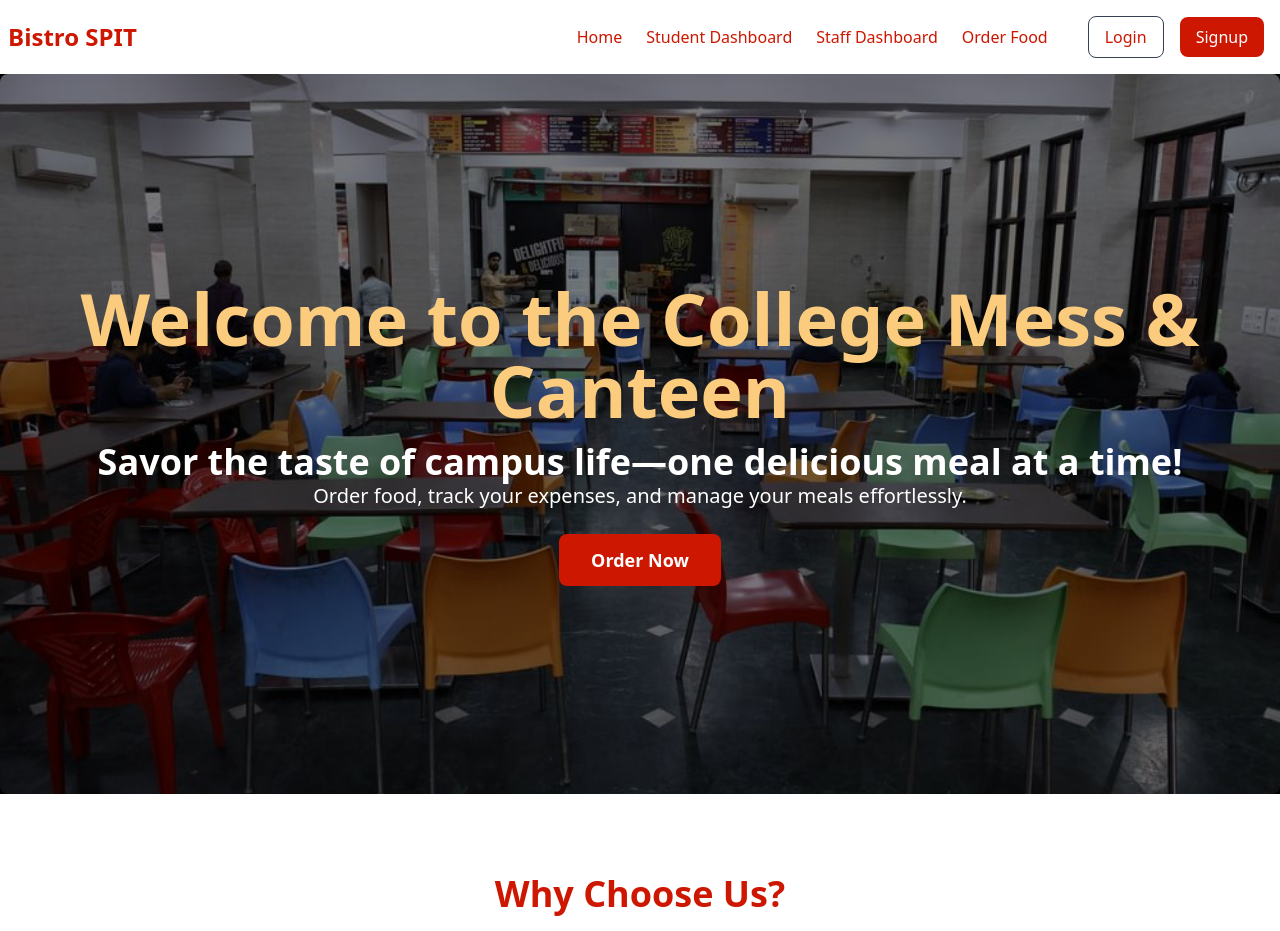
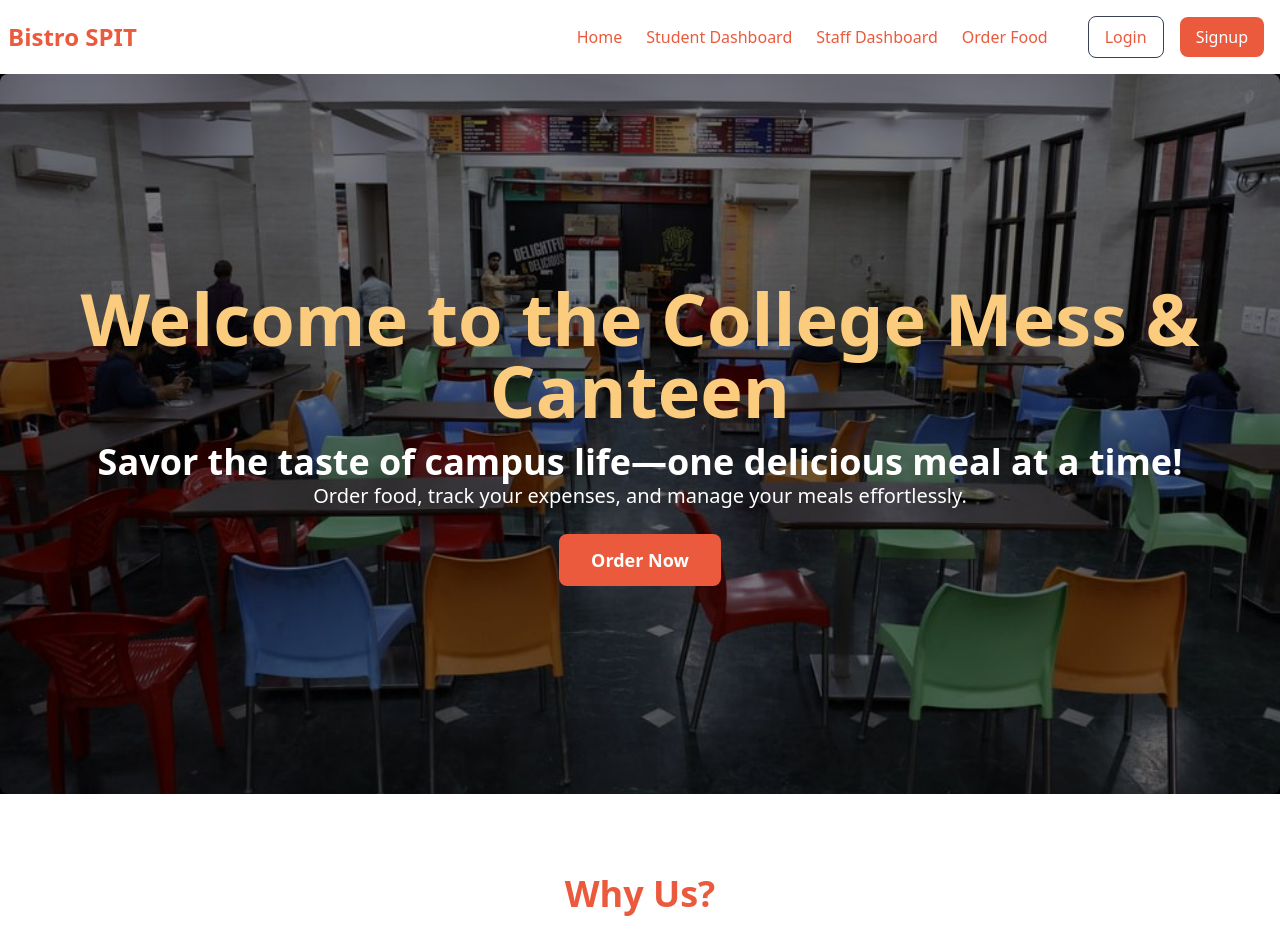
Before and after one commit to piyushr6/frontend-odyssey, a React (Vite) app: page / in a window 1280 px wide. Shown: the top 931 px of the page. Built offline with nearby package versions, Linux system fonts and the light colour scheme.

Commit message:
effects added

```diff
--- a/src/components/Navbar.jsx
+++ b/src/components/Navbar.jsx
@@ -17,25 +17,25 @@ export default function Navbar() {
       <>
         <Link
           to="/"
-          className="hover:text-gray-600 dark:hover:text-gray-300 text-[var(--color-primary)]"
+          className="hover:text-gray-600 dark:hover:text-gray-300 text-[var(--color-primary)] hover:underline"
         >
           Home
         </Link>
         <Link
           to="/student"
-          className="hover:text-gray-600 dark:hover:text-gray-300 text-[var(--color-primary)]"
+          className="hover:text-gray-600 dark:hover:text-gray-300 text-[var(--color-primary)] hover:underline"
         >
           Student Dashboard
         </Link>
         <Link
           to="/staff"
-          className="hover:text-gray-600 dark:hover:text-gray-300 text-[var(--color-primary)]"
+          className="hover:text-gray-600 dark:hover:text-gray-300 text-[var(--color-primary)] hover:underline"
         >
           Staff Dashboard
         </Link>
         <Link
           to="/order-menu"
-          className="hover:text-gray-600 dark:hover:text-gray-300 text-[var(--color-primary)]"
+          className="hover:text-gray-600 dark:hover:text-gray-300 text-[var(--color-primary)] hover:underline"
         >
           Order Food
         </Link>
--- a/src/index.css
+++ b/src/index.css
@@ -4,7 +4,7 @@
 @theme {
   --color-text: #1c0401;
   --color-background: #ffffff;
-  --color-primary: #cd1700;
+  --color-primary: #eb5a3c;
   --color-secondary: #fccc7e;
   --color-accent: #fbcc4f;
 }
--- a/src/pages/Home.jsx
+++ b/src/pages/Home.jsx
@@ -40,7 +40,7 @@ function Home() {
       {/* Features Section */}
       <section className="py-20 px-8 bg-background">
         <div className="text-center mb-12">
-          <h2 className="text-4xl font-bold text-primary">Why Choose Us?</h2>
+          <h2 className="text-4xl font-bold text-primary">Why Us?</h2>
           <p className="text-lg text-text max-w-xl mx-auto mt-3">
             We make meal ordering and management easy for students, staff, and
             mess staff.
@@ -72,7 +72,7 @@ function Home() {
           ].map((card, index) => (
             <div
               key={index}
-              className="bg-white p-8 shadow-lg rounded-xl text-center border border-secondary"
+              className="bg-white p-8 shadow-lg rounded-xl text-center border border-secondary transition-all duration-300 hover:shadow-2xl hover:shadow-secondary"
             >
               <h3 className="text-2xl font-semibold text-primary mb-4">
                 {card.title}
@@ -102,7 +102,7 @@ function Home() {
           ].map((meal, index) => (
             <div
               key={index}
-              className="bg-white p-6 rounded-lg shadow-lg border border-primary"
+              className="bg-white p-6 rounded-lg shadow-lg border border-primary transition-all duration-300 hover:shadow-2xl hover:shadow-gray"
             >
               <h3 className="text-xl font-semibold text-primary mb-2">
                 {meal.time}
```
